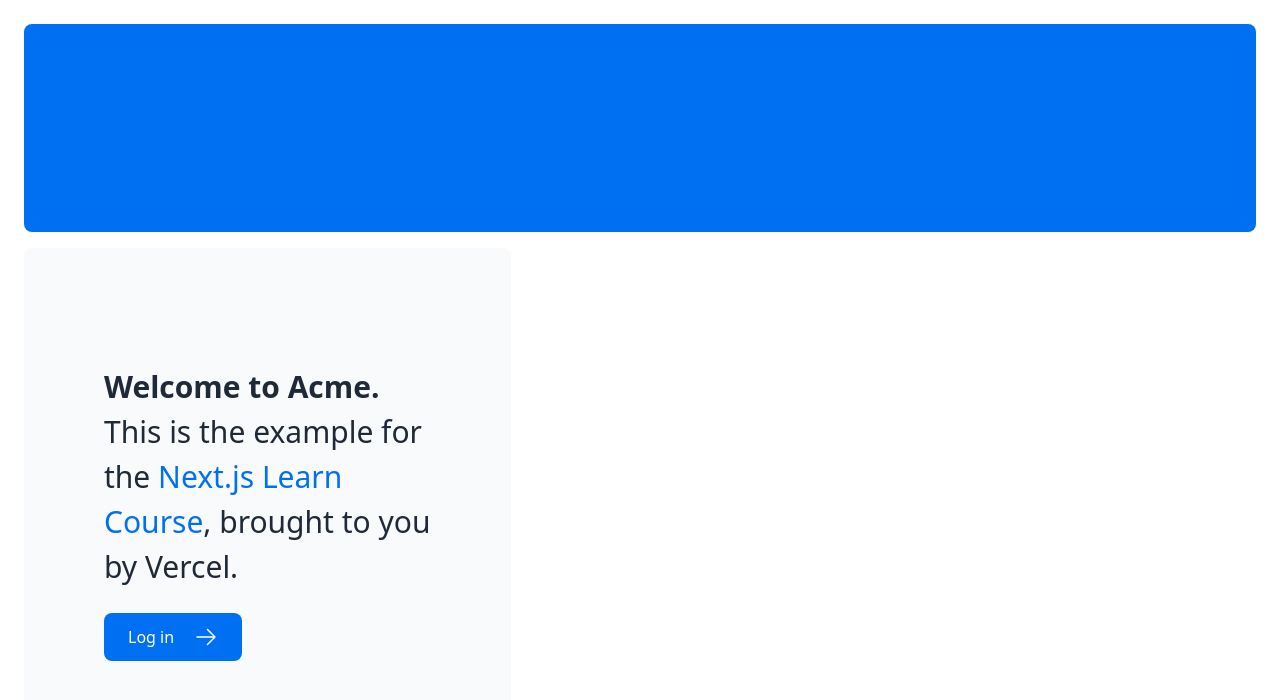
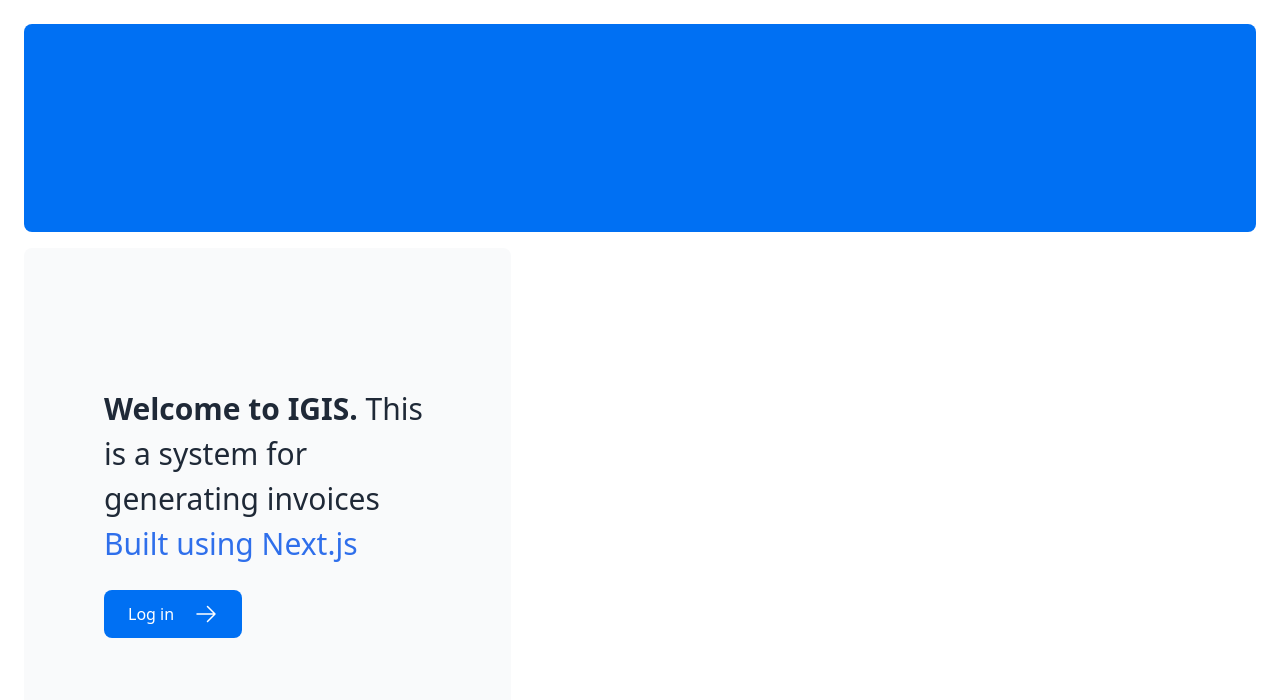
Before and after one commit to benardop/invoice-system, a Next.js app: page / in a window 1280 px wide. Shown: the top 700 px of the page. Built offline with nearby package versions, Linux system fonts and the light colour scheme.

Commit message:
Update style files settings

```diff
--- a/app/page.tsx
+++ b/app/page.tsx
@@ -11,11 +11,10 @@
       <div className="mt-4 flex grow flex-col gap-4 md:flex-row">
         <div className="flex flex-col justify-center gap-6 rounded-lg bg-gray-50 px-6 py-10 md:w-2/5 md:px-20">
           <p className={`text-xl text-gray-800 md:text-3xl md:leading-normal`}>
-            <strong>Welcome to Acme.</strong> This is the example for the{' '}
-            <a href="https://nextjs.org/learn/" className="text-blue-500">
-              Next.js Learn Course
+            <strong>Welcome to IGIS.</strong> This is a system for generating invoices{' '}
+            <a href="" className="text-blue-600">
+              Built using Next.js
             </a>
-            , brought to you by Vercel.
           </p>
           <Link
             href="/login"
```
